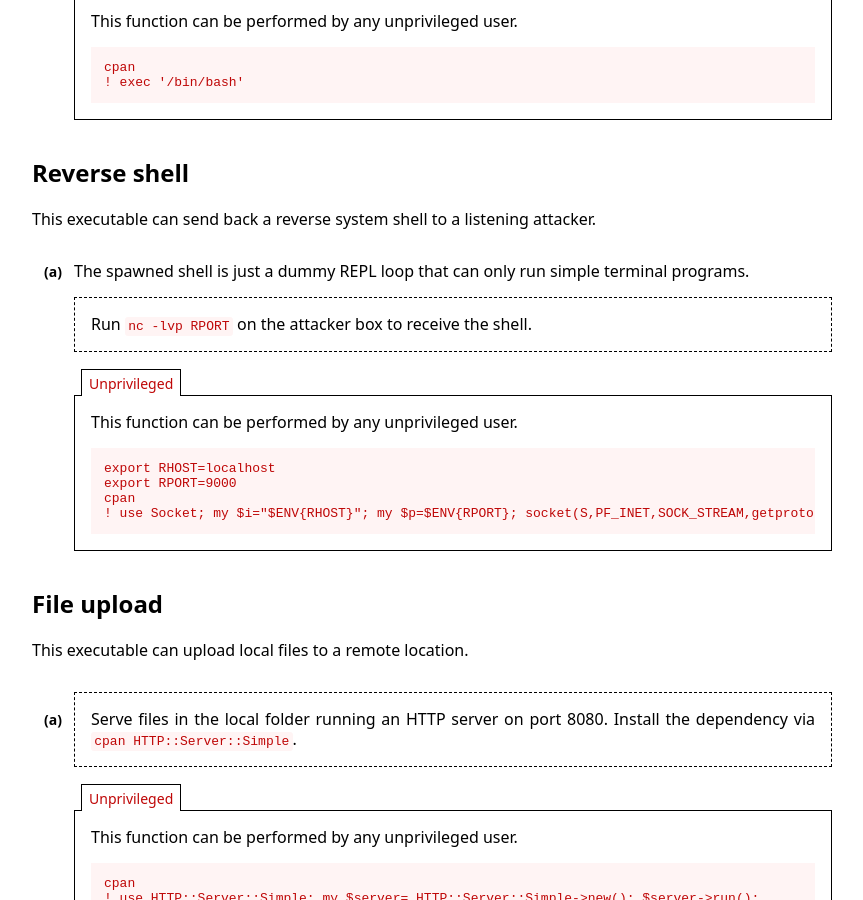
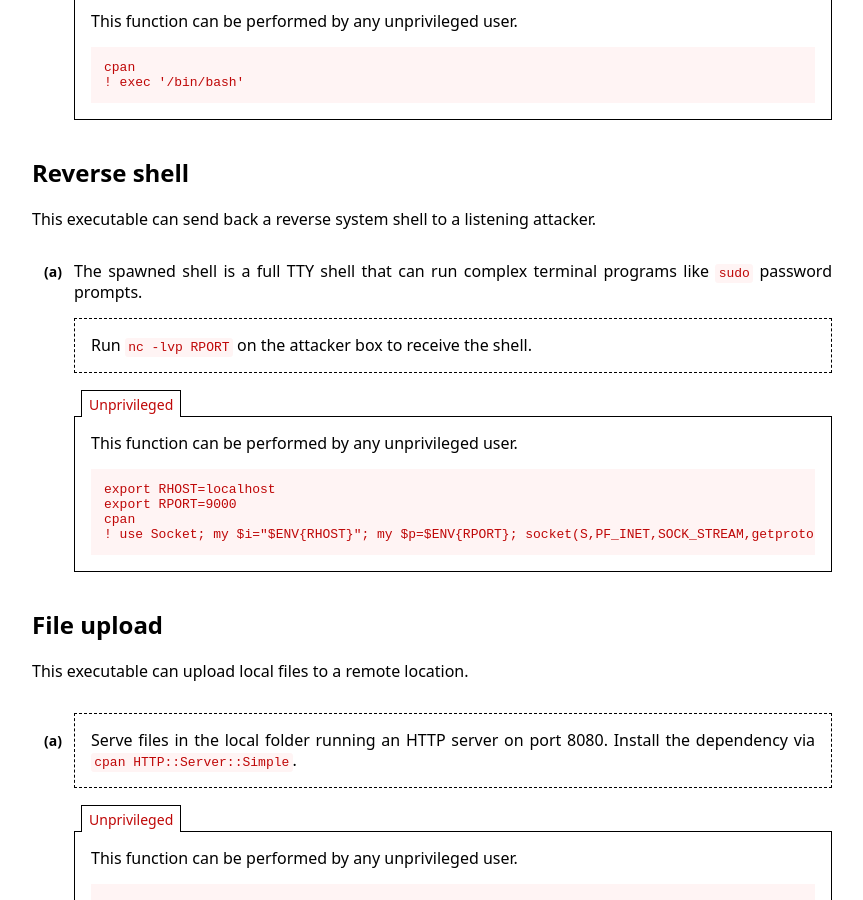
Before and after one commit to GTFOBins/GTFOBins.github.io, a Jekyll site: the page built from _gtfobins/cpan.md, in a window 1280 px wide and 900 px high, scrolled down 367 px. Shown: the whole window, without its empty margins (208-1071 px from the left). Built offline with Jekyll 4.4.1, drawn with Linux system fonts in a browser that asks for light colours.

Commit message:
Use "limited" for network shells too and reword

```diff
--- a/_data/functions.yml
+++ b/_data/functions.yml
@@ -12,8 +12,8 @@ reverse-shell:
   label: Reverse shell
   description: This executable can send back a reverse system shell to a listening attacker.
   extra: &network-shell-extra
-    tty: The spawned shell is a full TTY shell that can run complex terminal programs like `sudo` password prompts.
-    repl: The spawned shell is just a dummy REPL loop that can only run simple terminal programs.
+    limited: The spawned shell is just a dummy REPL that can only run simple terminal commands.
+    regular: The spawned shell is a full TTY shell that can run complex terminal programs like `sudo` password prompts.
 
 bind-shell:
   label: Bind shell
--- a/_layouts/gtfobin.html
+++ b/_layouts/gtfobin.html
@@ -64,10 +64,10 @@ layout: common
                 {% comment %} additional per-function content {% endcomment %}
                 {% case function_name %}
                 {% when "reverse-shell", "bind-shell" %}
-                    {% if example.tty %}
-                        {{ function.extra.tty | markdownify }}
+                    {% if example.limited %}
+                        {{ function.extra.limited | markdownify }}
                     {% else %}
-                        {{ function.extra.repl | markdownify }}
+                        {{ function.extra.regular | markdownify }}
                     {% endif %}
                 {% endcase %}
 
```
